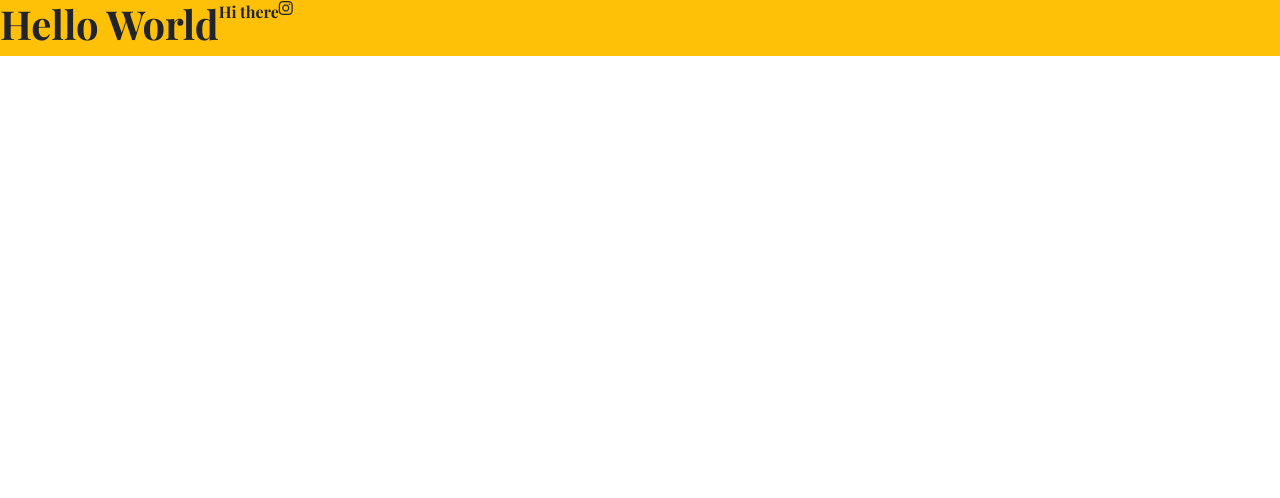
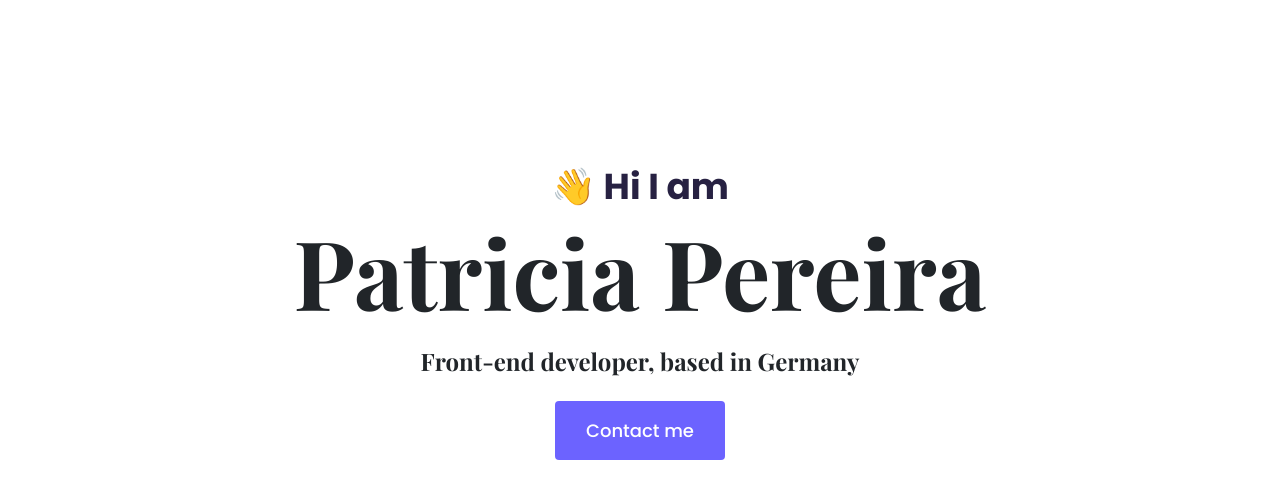
Before and after one commit to Skorohod91/Portfolio-Project, a plain HTML site: page index.html in a window 1280 px wide. Drawn offline with nearby package versions, Linux system fonts and the light colour scheme.

Commit message:
new update

```diff
--- a/index.html
+++ b/index.html
@@ -23,12 +23,14 @@
     <title>Document</title>
 </head>
 <body>
-    <div class="d-flex bg-warning">
-        <h1>Hello World</h1>
-        <p>
-            Hi there
-        </p>
-        <i class="fa-brands fa-instagram"></i>
+    <div class="hero">
+        <p>👋 Hi I am</p>
+        <h1>Patricia Pereira</h1>
+        <h2 class="mb-3">Front-end developer, based in Germany</h2>
+        <div>
+            <a href="#" class="btn btn-branding">Contact me</a>
+        </div>
     </div>
+
 </body>
 </html>
--- a/style/portfolio.css
+++ b/style/portfolio.css
@@ -1,11 +1,47 @@
 /* font-family: 'Playfair Display',serif;
 font-family: 'Poppins', sans-serif;*/
+:root {
+    --default-font-family:'Poppins',sans-serif;
+    --heading-font-family: "Playfair Display", serif;
+    --branding-color: #6c63ff;
+    --secondary-clor: #f9f7fe;
+}
+
+body {
+    font-family: var(--default-font-family);
+}
+
  h1 {
-    font-family: 'Playfair Display', serif;
+    font-family: var(--heading-font-family);
     font-weight: bold;
+    font-size: 96px;
  }
 
- p {
-    font-family: 'Playfair Display', serif;
+ .hero {
+    background-color: var(--secondary-color);
+    text-align: center;
+    padding: 160px 20px;
+ }
+
+ .hero p {
+    font-size: 36px;
+    font-weight: bold;
+    margin: 0;
+    color: #272142;
+ }
+
+ .hero h2 {
+    font-family: var(--heading-font-family);
     font-weight: normal;
+    font-size: 24px;
+    line-height: 2;
  }
+
+ .btn-branding {
+    background: var(--branding-color);
+    border-radius: 4px;
+    color:#fff;
+    font-size: 18px;
+    line-height: 27px;
+    padding: 15px 30px;
+ }
```
